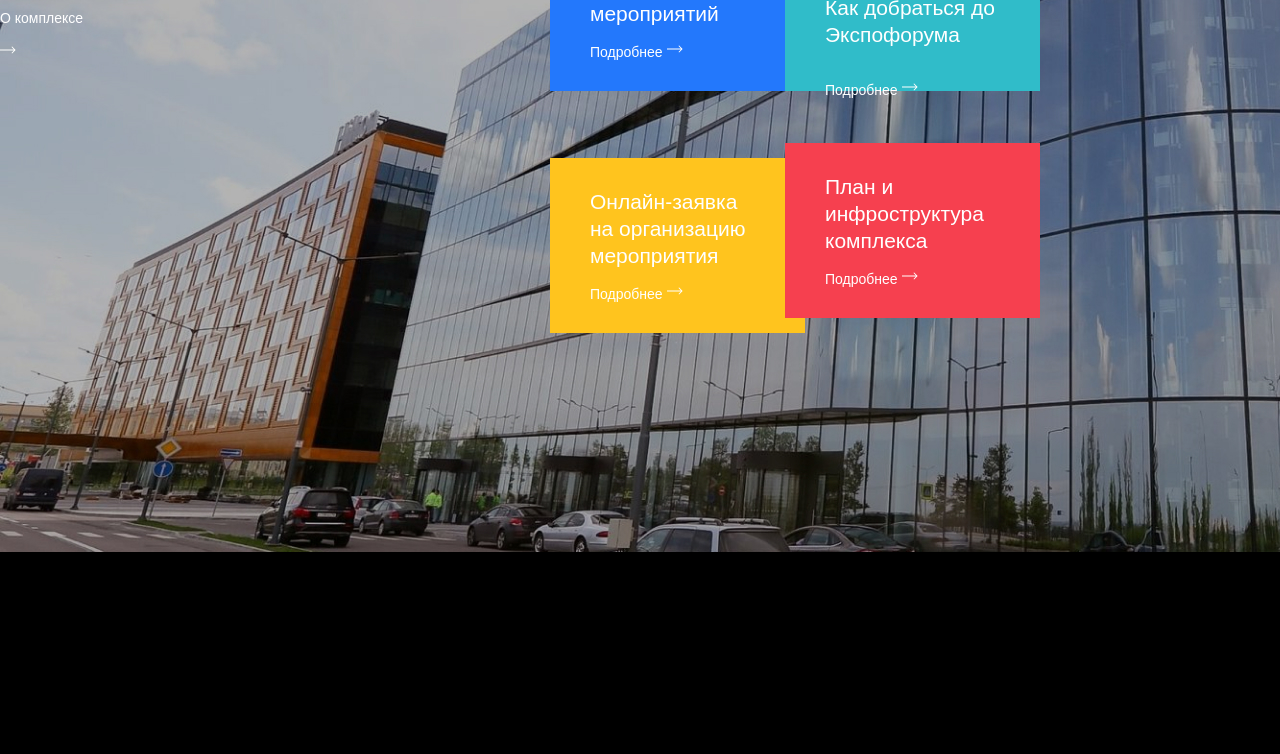
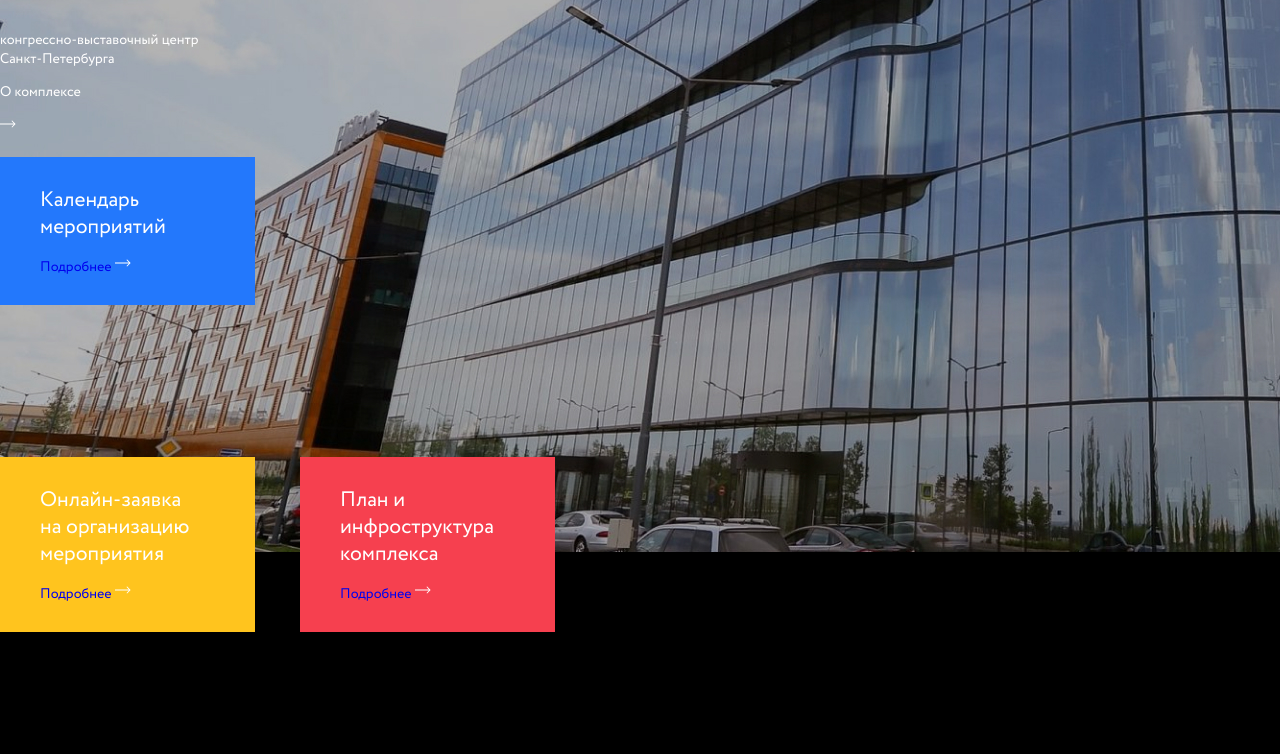
Before and after one commit to Mighty-Lion/expo4, a plain HTML site: page index.html in a window 1280 px wide. Shown: the part 248-1002 px from the top of the page. Drawn offline with Linux system fonts and the light colour scheme; a web font is replaced by a local one.

Commit message:
css l5 setka na grid upala

```diff
--- a/css/styles.css
+++ b/css/styles.css
@@ -118,15 +118,15 @@ a {
     width: 215px;
     height: 118px;
     background: #2378FC;
-    display: flex;
-    flex-direction: column;
+    /*display: flex;*/
+    /*flex-direction: column;*/
     margin: 0;
     padding: 0;
     padding-top: 30px;
     padding-left: 40px;
-    margin-right: 15px;
-    margin-bottom: 15px;
-    grid-area: post-5;
+    /*margin-right: 15px;*/
+    /*margin-bottom: 15px;*/
+    grid-area: calendar-grid;
 }
 
 .calendar h3{
@@ -151,9 +151,9 @@ a {
     padding: 0;
     padding-left: 40px;
     padding-top: 30px;
-    margin-right: 15px;
-    margin-top: 15px;
-    grid-area: post-7;
+    /*margin-right: 15px;*/
+    /*margin-top: 15px;*/
+    grid-area: online-application-grid;
 }
 
 .online-application h3{
@@ -175,41 +175,29 @@ a {
     width: 215px;
     height: 118px;
     background: #30BCC9;
-    /*display: flex;*/
-    /*flex-direction: column;*/
     padding: 0;
-    /*padding-top: 30px;*/
+    margin: 0;
     padding-left: 40px;
     padding-top: 30px;
-    margin-left: 15px;
-    margin-bottom: 15px;
-    grid-area: post-6;
+    grid-area: adress-grid;
 }
 
-.address a{
+.address h3{
     width: 175px;
     height: 54px;
     margin: 0;
     padding: 0;
-
-    font-size: 21px;
-    font-weight: 500;
-    font-style: normal;
-    line-height: 27px;
-
-    color: white;
-
     /*margin-left: 40px;*/
 }
 
-.address p{
-    width: 102px;
-    height: 19px;
-    margin: 0;
-    padding: 0;
-    padding-top: 10px;
-    /*margin-left: 40px;*/
-}
+/*.address p{*/
+/*    width: 102px;*/
+/*    height: 19px;*/
+/*    margin: 0;*/
+/*    padding: 0;*/
+/*    padding-top: 10px;*/
+/*    !*margin-left: 40px;*!*/
+/*}*/
 
 .complex-plan{
     width: 215px;
@@ -217,9 +205,9 @@ a {
     background: #F6404F;
     padding-left: 40px;
     padding-top: 30px;
-    margin-left: 15px;
-    margin-left: 15px;
-    grid-area: post-8;
+    /*margin-left: 15px;*/
+    /*margin-left: 15px;*/
+    grid-area: complex-plan-grid;
 }
 
 .complex-plan h3{
@@ -258,33 +246,49 @@ a {
     height: 400px;
 }
 
-.grid-conteiner{
+/*.grid-conteiner{*/
+/*    display: grid;*/
+/*    grid-template-areas: "post-1 post-1 post-1 post-1 post-2 post-2 post-2 post-2 post-2 post-2"*/
+/*                         "post-3 post-3 post-3 post-3 post-4 post-5 post-5 post-6 post-6 post-9"*/
+/*                         "post-3 post-3 post-3 post-3 post-4 post-5 post-5 post-6 post-6 post-9"*/
+/*                         "post-3 post-3 post-3 post-3 post-4 post-7 post-7 post-8 post-8 post-9"*/
+/*                         "post-3 post-3 post-3 post-3 post-4 post-7 post-7 post-8 post-8 post-9";*/
+/*    grid-auto-rows: 100px 100px 100px 300px 300px;*/
+/*    grid-auto-columns: 110px 110px 110px 110px 110px 110px 110px 110px 110px 110px;*/
+/*}*/
+
+/*.post-1 {*/
+/*    grid-area: post-1;*/
+/*}*/
+/*.post-2 {*/
+/*    grid-area: post-2;*/
+/*}*/
+/*.post-3 {*/
+/*    grid-area: post-3;*/
+/*}*/
+/*.post-4 {*/
+/*    grid-area: post-4;*/
+/*}*/
+/*.post-5 {*/
+/*    grid-area: post-5;*/
+/*}*/
+
+.tales-conteiner{
+    width: 600px;
+    height: 520px;
+    margin: 0;
+    padding: 0;
     display: grid;
-    grid-template-areas: "post-1 post-1 post-1 post-1 post-2 post-2 post-2 post-2 post-2 post-2"
-                         "post-3 post-3 post-3 post-3 post-4 post-5 post-5 post-6 post-6 post-9"
-                         "post-3 post-3 post-3 post-3 post-4 post-5 post-5 post-6 post-6 post-9"
-                         "post-3 post-3 post-3 post-3 post-4 post-7 post-7 post-8 post-8 post-9"
-                         "post-3 post-3 post-3 post-3 post-4 post-7 post-7 post-8 post-8 post-9";
-    grid-auto-rows: 100px 100px 100px 300px 300px;
-    grid-auto-columns: 110px 110px 110px 110px 110px 110px 110px 110px 110px 110px;
+    grid-template-areas: "calendar-grid  address-grid"
+                         "online-application-grid  complex-plan-grid";
+
+    /*grid-auto-columns: 255px 30px 255px ;*/
+    /*grid-auto-rows:    148px 30px 175px ;*/
+    /*grid-auto-columns: 300px 300px ;*/
+    /*grid-auto-rows:    300px 300px ;*/
+    grid-template-columns: 300px 300px;
+    grid-template-rows:    300px 300px;
 }
-
-.post-1 {
-    grid-area: post-1;
-}
-.post-2 {
-    grid-area: post-2;
-}
-.post-3 {
-    grid-area: post-3;
-}
-.post-4 {
-    grid-area: post-4;
-}
-.post-5 {
-    grid-area: post-5;
-}
-
 
 
 .main-header {
@@ -305,9 +309,13 @@ h3{
     font-weight: 500;
     font-style: normal;
     line-height: 27px;
+    /*margin: 0;*/
+    /*padding: 0;*/
 }
 
 .element-invisible {
     outline: 0;
     text-indent: -9999em;
+    padding: 0;
+    margin: 0;
 }
--- a/index.html
+++ b/index.html
@@ -30,39 +30,41 @@
         </nav>
 
 
-        <section class="grid-conteiner">
-        <div class="post-1">
+
+        <div>
             <h1>Экспофорум</h1>
         </div>
 
-        <section class="post-3">
+        <section>
             <p>конгрессно-выставочный центр<br>Санкт-Петербурга
             </p>
             <p>О комплексе </p>
             <img class="arrow" src="img/Arrow 1.svg">
         </section>
 
-<!--        <div class="tales">-->
-            <h2 class="element-invisible">Основные разделы</h2>
+        <h2 class="element-invisible">Основные разделы</h2>
+        <div class="tales-conteiner">
+
             <div class="calendar">
                 <h3>Календарь мероприятий</h3>
-                <p>Подробнее   <img class="arrow" src="img/Arrow 1.svg"></p>
+                <p><a href="#">Подробнее   <img class="arrow" src="img/Arrow 1.svg"> </a></p>
             </div>
             <div class="address">
-                <a href="#>"><h3>Как добраться до Экспофорума</h3> </a>
-                <p>Подробнее   <img class="arrow" src="img/Arrow 1.svg"></p>
+                <h3>Как добраться до Экспофорума</h3>
+                <p><a href="#">Подробнее   <img class="arrow" src="img/Arrow 1.svg"> </a></p>
             </div>
             <div class="online-application">
                 <h3>Онлайн-заявка на организацию мероприятия</h3>
-                <p>Подробнее   <img class="arrow" src="img/Arrow 1.svg"></p>
+                <p><a href="#">Подробнее   <img class="arrow" src="img/Arrow 1.svg"> </a></p>
             </div>
             <div class="complex-plan">
                 <h3>План и инфроструктура комплекса</h3>
-                <p>Подробнее   <img class="arrow" src="img/Arrow 1.svg"></p>
+                <p><a href="#">Подробнее   <img class="arrow" src="img/Arrow 1.svg"> </a></p>
             </div>
-        </section>
 
-<!--        </div>-->
+
+        </div>
+
     </header>
 
 
```
Also changed, not shown: fonts/Circe-Regular.woff (added).
